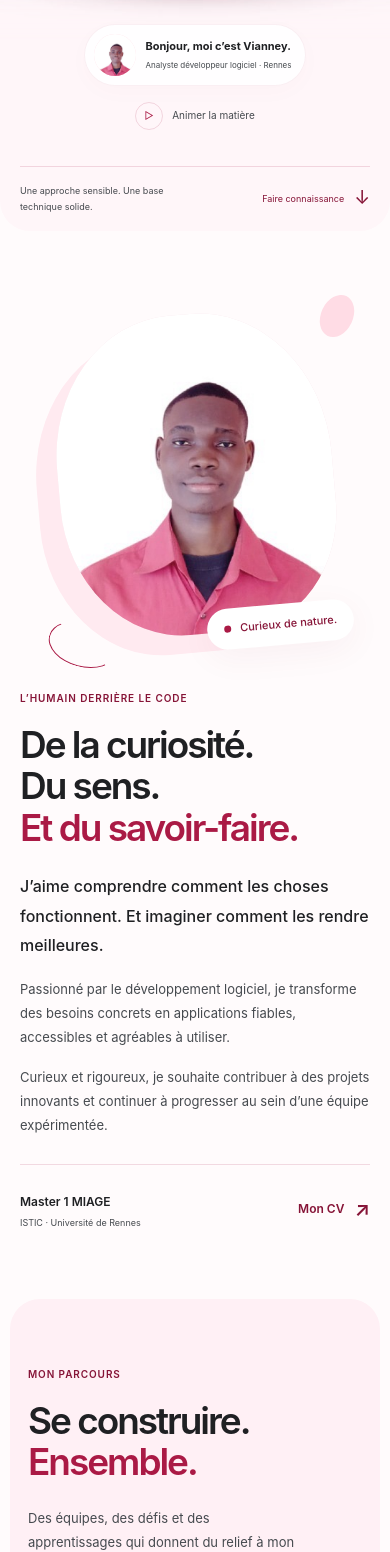
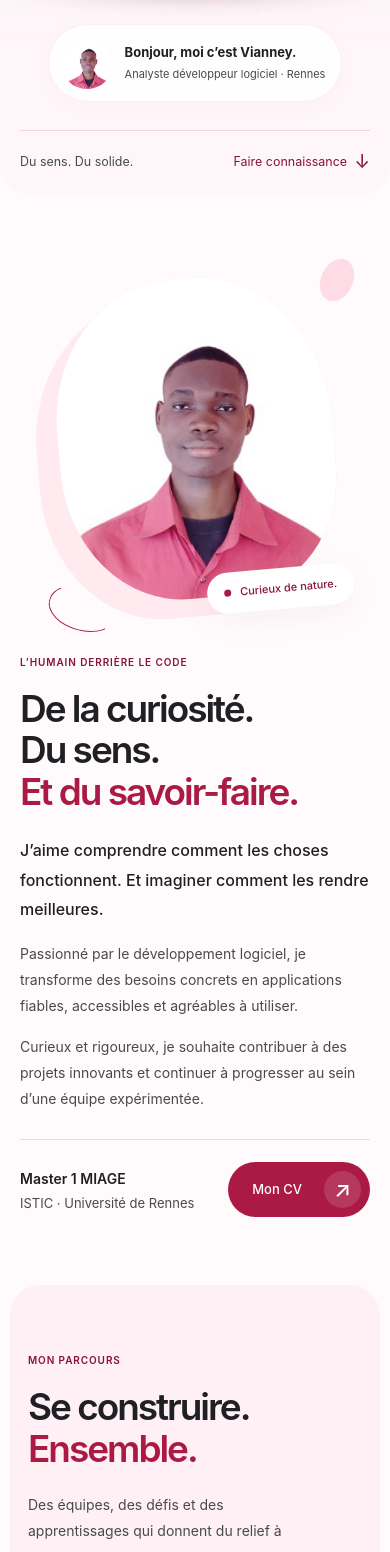
Before and after one commit to elysevianney/my_porfolio, an Angular app: page / in a window 390 px wide. Shown: the part 880-2432 px from the top of the page. Built offline with nearby package versions, Linux system fonts and the light colour scheme; grey boxes are pictures that could not be loaded.

Commit message:
patch: improve skills design

```diff
--- a/src/app/components/about/about.html
+++ b/src/app/components/about/about.html
@@ -41,9 +41,9 @@
           href="/documents/cv-vianney-ahomagnon-2.pdf"
           target="_blank"
           rel="noopener noreferrer"
-          class="text-link"
+          class="button button-primary"
           aria-label="Ouvrir mon CV au format PDF dans un nouvel onglet"
-          >Mon CV <span aria-hidden="true">↗</span></a
+          >Mon CV <span class="button-arrow" aria-hidden="true">↗</span></a
         >
       </div>
     </div>
--- a/src/app/components/hero/hero.html
+++ b/src/app/components/hero/hero.html
@@ -9,9 +9,6 @@
         preload="none"
         poster="/videos/matiere-poster.jpg"
         tabindex="-1"
-        (playing)="isPlaying.set(true)"
-        (pause)="isPlaying.set(false)"
-        (error)="isPlaying.set(false)"
       ></video>
     </div>
     <div class="hero-copy">
@@ -50,21 +47,10 @@
     <div class="sculpture-caption" aria-hidden="true">
       <span class="caption-line"></span> L’idée prend forme.
     </div>
-    <button
-      type="button"
-      class="motion-toggle"
-      [attr.aria-label]="
-        isPlaying() ? 'Mettre la vidéo d’arrière-plan en pause' : 'Lire la vidéo d’arrière-plan'
-      "
-      [attr.aria-pressed]="isPlaying()"
-      (click)="toggleVideo()"
-    >
-      <span aria-hidden="true">{{ isPlaying() ? 'Ⅱ' : '▷' }}</span>
-      {{ isPlaying() ? 'Mettre en pause' : 'Animer la matière' }}
-    </button>
   </div>
   <div class="hero-bottom shell">
-    <span>Une approche sensible. Une base technique solide.</span
-    ><a href="#about">Faire connaissance <span aria-hidden="true">↓</span></a>
+    <span class="hero-tagline-full">Une approche sensible. Une base technique solide.</span>
+    <span class="hero-tagline-short">Du sens. Du solide.</span>
+    <a href="#about">Faire connaissance <span aria-hidden="true">↓</span></a>
   </div>
 </section>
--- a/src/app/components/hero/hero.ts
+++ b/src/app/components/hero/hero.ts
@@ -5,7 +5,6 @@ import {
   DestroyRef,
   ElementRef,
   inject,
-  signal,
   viewChild,
 } from '@angular/core';
 
@@ -15,20 +14,19 @@ import {
   changeDetection: ChangeDetectionStrategy.OnPush,
 })
 export class Hero {
-  protected readonly isPlaying = signal(false);
   private readonly video = viewChild<ElementRef<HTMLVideoElement>>('backgroundVideo');
   private readonly destroyRef = inject(DestroyRef);
-  private wantsPlayback = false;
-  private inView = true;
+  private playbackAllowed = false;
+  private inView = false;
 
   constructor() {
     afterNextRender(() => {
       const motion = window.matchMedia('(prefers-reduced-motion: reduce)');
       const connection = (navigator as Navigator & { connection?: { saveData?: boolean } })
         .connection;
-      this.wantsPlayback = !motion.matches && !connection?.saveData;
+      this.playbackAllowed = !motion.matches && !connection?.saveData;
       const updatePreference = () => {
-        this.wantsPlayback = !motion.matches && !connection?.saveData;
+        this.playbackAllowed = !motion.matches && !connection?.saveData;
         this.updatePlayback();
       };
       const visibility = () => this.updatePlayback();
@@ -39,7 +37,11 @@ export class Hero {
               this.updatePlayback();
             })
           : undefined;
-      observer?.observe(this.video()!.nativeElement);
+      if (observer) {
+        observer.observe(this.video()!.nativeElement);
+      } else {
+        this.inView = true;
+      }
       motion.addEventListener('change', updatePreference);
       document.addEventListener('visibilitychange', visibility);
       this.updatePlayback();
@@ -51,18 +53,15 @@ export class Hero {
     });
   }
 
-  protected toggleVideo(): void {
-    this.wantsPlayback = !this.isPlaying();
-    this.updatePlayback();
-  }
-
   private updatePlayback(): void {
     const video = this.video()?.nativeElement;
     if (!video) return;
-    if (this.wantsPlayback && this.inView && !document.hidden) {
+    if (this.playbackAllowed && this.inView && !document.hidden) {
       if (!video.getAttribute('src')) video.src = '/videos/matiere-loop.mp4';
       video.muted = true;
-      void video.play()?.catch(() => this.isPlaying.set(false));
+      void video.play()?.catch(() => {
+        // Keep the poster if the browser blocks automatic playback.
+      });
     } else if (!video.paused) {
       video.pause();
     }
--- a/src/app/components/skills/skills.ts
+++ b/src/app/components/skills/skills.ts
@@ -11,6 +11,6 @@ import { Reveal } from '../../directives/reveal';
   changeDetection: ChangeDetectionStrategy.OnPush,
 })
 export class Skills {
-  protected readonly symbols = ['{ }', '</>', '[ ]', '▤', '✓', '⌘'];
+  protected readonly symbols = ['{ }', '</>', '[ ]', '▤', '✓', '⌘', '✎'];
   protected readonly skillCategories = SKILL_CATEGORIES;
 }
--- a/src/styles.css
+++ b/src/styles.css
@@ -46,6 +46,8 @@
   }
 }
 :root {
+  --text-body: 0.875rem;
+  --text-secondary: 0.75rem;
   --surface: #fff6f9;
   --line: #aa1a4526;
   --ease: cubic-bezier(0.2, 0.65, 0.3, 1);
@@ -85,7 +87,7 @@
 .section-heading > p:last-child,
 .projects-heading > p {
   margin-top: 22px;
-  font-size: 14px;
+  font-size: var(--text-body);
   line-height: 1.85;
   color: var(--color-cv-muted);
 }
@@ -374,7 +376,7 @@
   position: absolute;
   left: 0;
   bottom: 36px;
-  padding: 9px 18px 9px 9px;
+  padding: 11px 22px 11px 11px;
   background: #ffffffe0;
   border: 1px solid #aa1a4510;
   border-radius: 999px;
@@ -382,20 +384,25 @@
 }
 .hero-introduction img {
   border-radius: 50%;
-  width: 46px;
-  height: 46px;
+  width: 52px;
+  height: 52px;
+  flex-shrink: 0;
   object-fit: cover;
   object-position: 50% 24%;
   background: var(--color-cv-soft);
 }
+.hero-introduction > div {
+  min-width: 0;
+}
 .hero-introduction > div > span {
   display: block;
-  font-size: 12px;
+  font-size: 14px;
   font-weight: 650;
 }
 .hero-introduction p {
   margin-top: 4px;
-  font-size: 10px;
+  font-size: 12px;
+  line-height: 1.5;
   color: var(--color-cv-muted);
 }
 
@@ -417,26 +424,7 @@
   border-radius: 50%;
   transform: rotate(20deg);
 }
-.motion-toggle {
-  position: absolute;
-  right: 20px;
-  bottom: 39px;
-  min-height: 44px;
-  display: flex;
-  align-items: center;
-  gap: 9px;
-  font-size: 10px;
-  color: var(--color-cv-muted);
-}
-.motion-toggle > span {
-  width: 28px;
-  height: 28px;
-  display: grid;
-  place-items: center;
-  border: 1px solid var(--line);
-  border-radius: 50%;
-  color: var(--color-cv-primary);
-}
+
 .hero-bottom {
   border-top: 1px solid var(--line);
   display: flex;
@@ -444,8 +432,12 @@
   align-items: center;
   gap: 24px;
   min-height: 70px;
-  font-size: 10px;
+  font-size: 14px;
+  white-space: nowrap;
   color: var(--color-cv-muted);
+}
+.hero-tagline-short {
+  display: none;
 }
 .hero-bottom a {
   display: flex;
@@ -534,7 +526,7 @@
   transform: rotate(15deg);
 }
 .about-copy > p:not(.eyebrow) {
-  font-size: 14px;
+  font-size: var(--text-body);
   color: var(--color-cv-muted);
   line-height: 1.85;
   margin-top: 16px;
@@ -547,6 +539,7 @@
 }
 .about-bottom {
   display: flex;
+  flex-wrap: wrap;
   align-items: center;
   justify-content: space-between;
   gap: 20px;
@@ -561,12 +554,13 @@
 }
 
 .study-note strong {
-  font-size: 12px;
+  font-size: 14px;
   font-weight: 600;
 }
 .study-note div > span {
   display: block;
-  font-size: 10px;
+  font-size: 14px;
+  line-height: 1.5;
   color: var(--color-cv-muted);
   margin-top: 4px;
 }
@@ -593,7 +587,7 @@
 .experience-intro > p:last-of-type {
   color: var(--color-cv-muted);
   max-width: 280px;
-  font-size: 14px;
+  font-size: var(--text-body);
   line-height: 1.85;
   margin-top: 23px;
 }
@@ -656,7 +650,7 @@
   margin-bottom: 17px;
 }
 .experience-top p {
-  font-size: 10px;
+  font-size: var(--text-secondary);
   font-weight: 500;
   color: var(--color-cv-primary-dark);
 }
@@ -673,7 +667,7 @@
 }
 .experience-role {
   color: var(--color-cv-primary);
-  font-size: 12px;
+  font-size: var(--text-body);
   margin-top: 4px;
 }
 .task-list {
@@ -685,14 +679,14 @@
   position: relative;
   padding-left: 14px;
   color: var(--color-cv-muted);
-  font-size: 12px;
+  font-size: var(--text-body);
   line-height: 1.8;
 }
 .task-list li::before {
   content: '';
   position: absolute;
   left: 0;
-  top: 9px;
+  top: calc(0.9em - 2px);
   width: 4px;
   height: 4px;
   border-radius: 50%;
@@ -709,7 +703,7 @@
   background: #fff0f5;
   color: var(--color-cv-primary-dark);
   border-radius: 99px;
-  font-size: 10px;
+  font-size: var(--text-secondary);
   line-height: 1.4;
 }
 
@@ -783,7 +777,7 @@
 }
 .projects-heading > p {
   max-width: 340px;
-  font-size: 13px;
+  font-size: var(--text-body);
 }
 .project-filter {
   display: flex;
@@ -799,7 +793,7 @@
   padding: 10px 21px;
   min-height: 42px;
   border-radius: 99px;
-  font-size: 11px;
+  font-size: var(--text-secondary);
   color: var(--color-cv-primary-dark);
   transition:
     background 0.25s,
@@ -905,7 +899,7 @@
   font-size: 31px;
 }
 .project-body > p {
-  font-size: 13px;
+  font-size: var(--text-body);
   line-height: 1.8;
   color: var(--color-cv-muted);
   margin-top: 14px;
@@ -921,7 +915,7 @@
   min-height: 48px;
   padding-top: 8px;
   gap: 15px;
-  font-size: 11px;
+  font-size: var(--text-body);
   color: var(--color-cv-primary-dark);
   list-style: none;
 }
@@ -951,7 +945,7 @@
   margin-top: 12px;
 }
 .illustration-note {
-  font-size: 10px;
+  font-size: var(--text-secondary);
   text-align: right;
   color: var(--color-cv-muted);
   margin-top: 22px;
@@ -1247,7 +1241,7 @@
   padding: 48px 48px 0;
 }
 .contact-intro > p:last-of-type {
-  font-size: 14px;
+  font-size: var(--text-body);
   line-height: 1.85;
   color: var(--color-cv-muted);
   margin-top: 22px;
@@ -1285,7 +1279,7 @@
 .contact-grid label,
 .contact-grid input,
 .contact-grid textarea {
-  font-size: 13px;
+  font-size: var(--text-body);
 }
 .contact-grid a {
   background: #fffbfc;
@@ -1333,7 +1327,7 @@
   padding-block: 28px 42px;
 }
 .footer-top > p:nth-child(2) {
-  font-size: 13px;
+  font-size: var(--text-body);
   line-height: 1.7;
   color: var(--color-cv-muted);
 }
@@ -1362,7 +1356,7 @@
   gap: 20px;
   border-top: 1px solid var(--line);
   padding-block: 24px;
-  font-size: 10px;
+  font-size: var(--text-secondary);
   color: var(--color-cv-muted);
 }
 
@@ -1463,9 +1457,6 @@
     right: 20px;
     font-size: 9px;
   }
-  .hero-introduction p {
-    font-size: 9px;
-  }
 }
 @media (max-width: 850px) {
   .wordmark {
@@ -1565,7 +1556,7 @@
   }
   .projects-heading > p {
     max-width: 240px;
-    font-size: 12px;
+    font-size: var(--text-body);
   }
   .project-art {
     height: 230px;
@@ -1704,44 +1695,36 @@
     max-width: 100%;
     align-self: center;
     margin-top: -18px;
-    padding-right: 13px;
-    gap: 9px;
-  }
-  .hero-introduction img {
-    width: 42px;
-    height: 42px;
-  }
+    padding: 12px 16px 12px 12px;
+    gap: 12px;
+  }
+
   .hero-introduction > div > span {
+    font-size: 13px;
+  }
+  .hero-introduction p {
     font-size: 11px;
-  }
-  .hero-introduction p {
-    font-size: 8px;
   }
 
   .sculpture-caption {
     display: none;
   }
-  .motion-toggle {
-    order: 3;
-    position: relative;
-    bottom: auto;
-    right: auto;
-    align-self: center;
-    margin-top: 8px;
-  }
+
   .hero-bottom {
     min-height: 62px;
-    font-size: 9px;
-    gap: 20px;
+    font-size: clamp(12px, 3.2vw, 14px);
+    gap: 10px;
     padding-block: 10px;
   }
-  .hero-bottom > span {
-    max-width: 150px;
-    line-height: 1.7;
+  .hero-tagline-full {
+    display: none;
+  }
+  .hero-tagline-short {
+    display: inline;
   }
   .hero-bottom a {
-    gap: 10px;
-    font-size: 9px;
+    gap: 7px;
+    flex-shrink: 0;
   }
   .about-grid {
     display: flex;
@@ -1775,22 +1758,23 @@
     font-size: 37px;
   }
   .about-copy > p:not(.eyebrow) {
-    font-size: 13px;
+    font-size: var(--text-body);
   }
   .about-bottom {
-    flex-wrap: nowrap;
+    display: grid;
+    grid-template-columns: minmax(0, 1fr) auto;
     gap: 12px;
   }
+  .about-bottom .button {
+    white-space: nowrap;
+  }
   .study-note {
+    min-width: 0;
     gap: 8px;
   }
 
   .study-note div > span {
-    font-size: 9px;
-  }
-  .about-bottom .text-link {
-    font-size: 12px;
-    gap: 10px;
+    font-size: 13px;
   }
   .experience-section {
     border-radius: 30px;
@@ -1808,7 +1792,7 @@
     top: auto;
   }
   .experience-intro > p:last-of-type {
-    font-size: 13px;
+    font-size: var(--text-body);
     max-width: 270px;
   }
   .pebble-stack {
@@ -1825,13 +1809,13 @@
     font-size: 23px;
   }
   .experience-top p {
-    font-size: 10px;
+    font-size: var(--text-secondary);
   }
   .section-heading {
     margin-bottom: 32px;
   }
   .section-heading > p:last-child {
-    font-size: 13px;
+    font-size: var(--text-body);
   }
   .skills-grid {
     gap: 12px;
@@ -1853,7 +1837,7 @@
     gap: 5px;
   }
   .skill-card .tags li {
-    font-size: 9px;
+    font-size: var(--text-secondary);
     padding: 5px 7px;
   }
   .projects-section {
@@ -1864,14 +1848,14 @@
   }
   .projects-heading > p {
     max-width: 100%;
-    font-size: 13px;
+    font-size: var(--text-body);
   }
   .project-filter {
     margin-block: 26px;
     padding: 4px;
   }
   .project-filter button {
-    font-size: 10px;
+    font-size: var(--text-secondary);
     padding: 9px 16px;
     min-height: 40px;
   }
@@ -1939,7 +1923,7 @@
   }
 
   .illustration-note {
-    font-size: 9px;
+    font-size: var(--text-secondary);
     line-height: 1.7;
   }
   .contact-panel {
@@ -1952,7 +1936,7 @@
     font-size: 33px;
   }
   .contact-intro > p:last-of-type {
-    font-size: 13px;
+    font-size: var(--text-body);
     position: relative;
   }
   .contact-ring {
@@ -1976,7 +1960,7 @@
   .contact-grid label,
   .contact-grid input,
   .contact-grid textarea {
-    font-size: 12px;
+    font-size: var(--text-body);
   }
   .contact-grid h3 {
     font-size: 17px;
@@ -1992,7 +1976,7 @@
   .footer-top > p:nth-child(2) {
     order: 3;
     width: 100%;
-    font-size: 12px;
+    font-size: var(--text-body);
   }
   .footer-brand {
     font-size: 19px;
@@ -2000,7 +1984,7 @@
   .footer-bottom {
     flex-direction: column;
     gap: 10px;
-    font-size: 9px;
+    font-size: var(--text-secondary);
     padding-block: 22px;
   }
   .back-to-top {
@@ -2030,13 +2014,6 @@
   }
   .contact-intro .section-title {
     font-size: 29px;
-  }
-
-  .hero-introduction > div > span {
-    font-size: 10px;
-  }
-  .hero-introduction p {
-    font-size: 7.5px;
   }
 }
 @media (hover: none) {
```
Also changed, not shown: src/app/data/skills.data.ts (+7 -3 lines), 1 other file (tests, documents, lock files or other folders).
